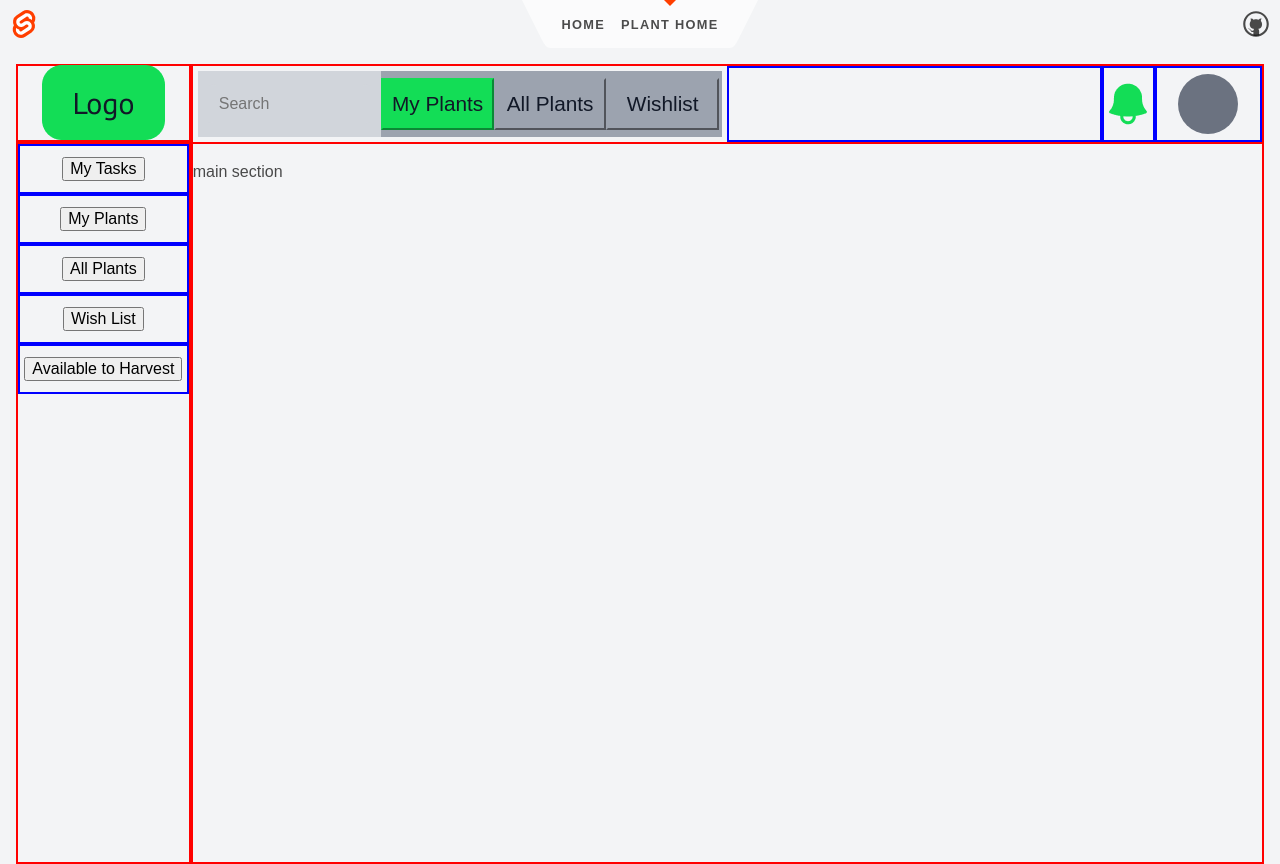
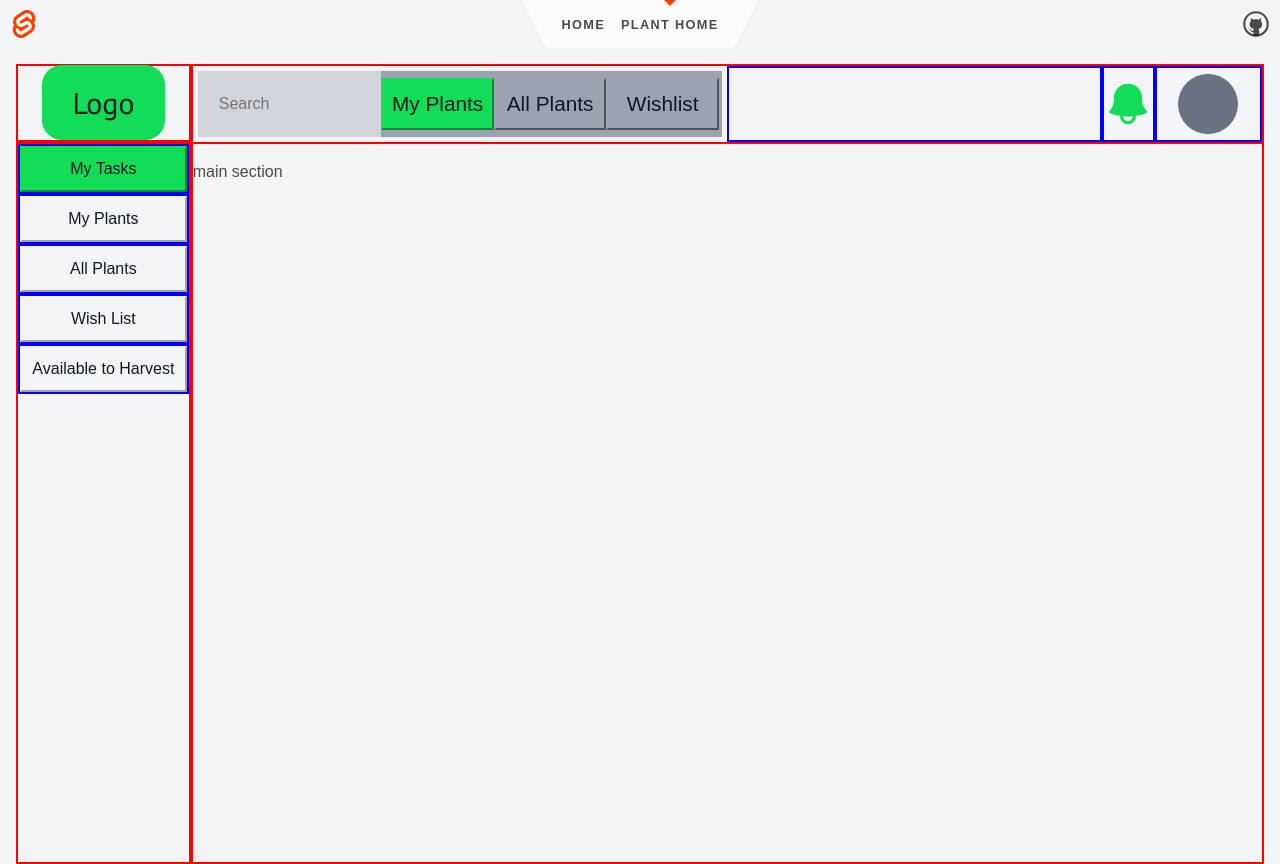
Before and after one commit to BuildWithCloud/NEA, a SvelteKit app: page /plantHome in a window 1280 px wide. Shown: the top 864 px of the page. Built offline with nearby package versions, Linux system fonts and the light colour scheme.

Commit message:
side button colours select based on click

```diff
--- a/src/routes/plantHome/menu/+page.svelte
+++ b/src/routes/plantHome/menu/+page.svelte
@@ -1,3 +1,15 @@
+<script lang='ts'>
+     let selectedButton: HTMLButtonElement | null = null;
+
+     function selectButton(event: Event){
+        if(selectedButton){
+            selectedButton.dataset.selected = "false";
+        }
+        selectedButton = event.target as HTMLButtonElement;
+        selectedButton.dataset.selected = "true";
+    }
+</script>
+
 <style>
     .menu{
         display:grid;
@@ -14,21 +26,39 @@
         border-style: solid;
         border-color: blue;
     }
+    button, .menuButton{
+        background-color: var(--color-tailwind100);
+        border-color: var(--color-tailwind100);
+        width: 100%;
+        height: 100%;
+        color: var(--color-tailwind900);
+    }
+
+    .menuButton[data-selected="true"]{
+        background-color: var(--color-brand500);
+        border-color: var(--color-brand500);
+
+    }
+    .menuButton[data-selected="false"]{
+        background-color: var(--color-tailwind100);
+        border-color: var(--color-tailwind100);
+
+    }
 </style>
 <div class = "menu">
     <div class="boxBlue centre">
-        <button type="button">My Tasks</button>
+        <button type="button" class="menuButton" data-selected="true" bind:this={selectedButton} on:click={selectButton}>My Tasks</button>
     </div>
     <div class="boxBlue centre">
-        <button type="button">My Plants</button>
+        <button type="button" class="menuButton" on:click={selectButton}>My Plants</button>
     </div>
     <div class="boxBlue centre">
-        <button type="button">All Plants</button>
+        <button type="button" class="menuButton" on:click={selectButton}>All Plants</button>
     </div>
     <div class="boxBlue centre">
-        <button type="button">Wish List</button>
+        <button type="button" class="menuButton" on:click={selectButton}>Wish List</button>
     </div>
     <div class="boxBlue centre">
-        <button type="button">Available to Harvest</button>
+        <button type="button" class="menuButton" on:click={selectButton}>Available to Harvest</button>
     </div>
 </div>
```
